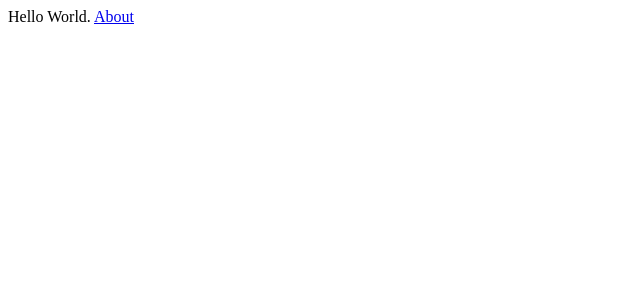
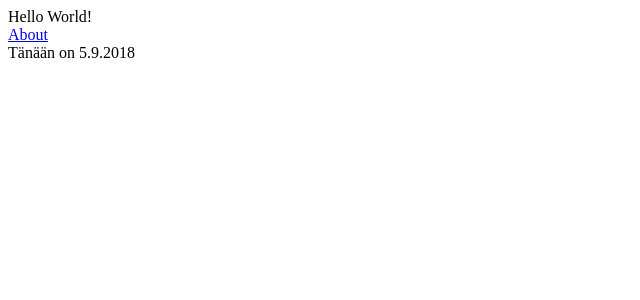
Before and after one commit to AhoiJ/Web-ohjelmoinnin-jatkokurssi, a Next.js app: page / in a window 1280 px wide. Shown: the top 300 px of the page, without its empty margins (0-640 px from the left). Built offline with nearby package versions, Linux system fonts and the light colour scheme.

Commit message:
Tehtava react 1a valmis

```diff
--- a/pages/index.tsx
+++ b/pages/index.tsx
@@ -1,9 +1,4 @@
 import Link from 'next/link'
 
-export default () =>
-  <div>
-    Hello World.{' '}
-    <Link href="/about">
-      <a>About</a>
-    </Link>
-  </div>
+import Home from '../src/Home'
+export default Home;
--- /dev/null
+++ b/src/Home.tsx
@@ -0,0 +1,23 @@
+import Link from 'next/link'
+import React from 'react';
+
+
+const Home: React.SFC<{prop1: string, prop2: number}> = () => {
+  const dateNow = new Date();
+  return (
+   <div>
+    <div>Hello World!</div>
+      <Link href="/about">
+      <a>About</a>
+    </Link>
+    <div>
+
+{`Tänään on ${dateNow.getDate()}.${dateNow.getMonth()+1}.${dateNow.getFullYear()}`}
+
+  </div>
+
+</div>
+  )
+}
+
+export default Home;
```
